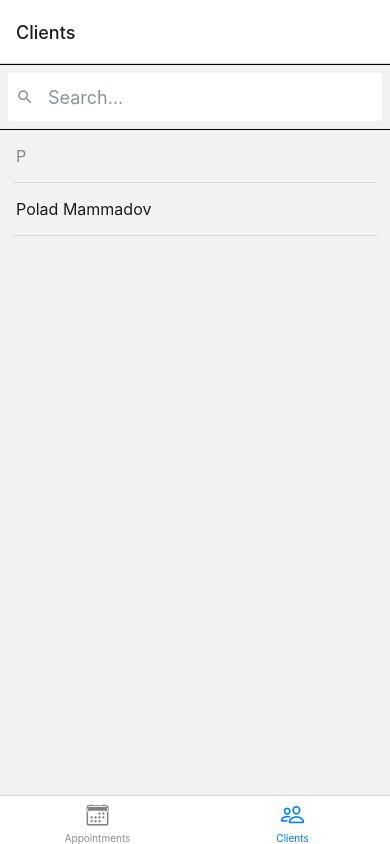
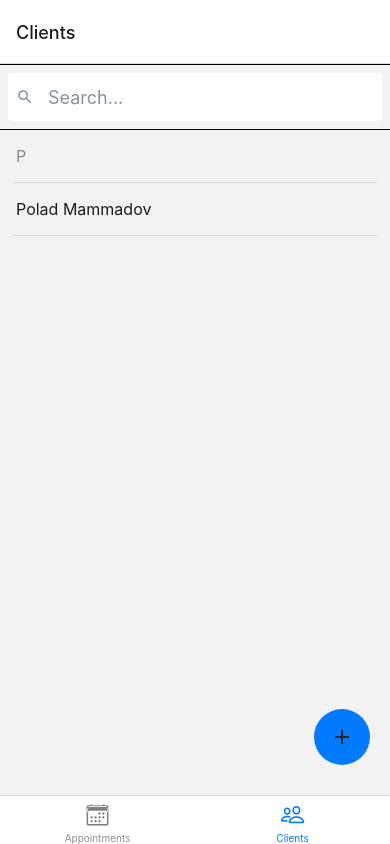
Before and after one commit to Polad10/Assistant, a React Native app: screen /Clients in a window 390 px wide. Built offline with nearby package versions, Linux system fonts and the light colour scheme.

Commit message:
fab in clients + refactor

```diff
--- a/components/ClientGroup.tsx
+++ b/components/ClientGroup.tsx
@@ -1,5 +1,5 @@
 import { View, StyleSheet } from 'react-native';
-import { ListItem, Divider } from '@rneui/base';
+import { ListItem, Divider } from '@rneui/themed';
 import { useTheme } from '@react-navigation/native';
 import { Colors } from '../types/Colors';
 
--- a/components/Clients.tsx
+++ b/components/Clients.tsx
@@ -1,6 +1,6 @@
 import { useTheme } from '@react-navigation/native';
 import { View, Platform, StyleSheet } from 'react-native';
-import { SearchBar } from '@rneui/themed';
+import { SearchBar, FAB } from '@rneui/themed';
 import { Colors } from '../types/Colors';
 import { SetStateAction, useState } from 'react';
 import ClientGroup from './ClientGroup';
@@ -13,32 +13,47 @@ export default function Clients() {
     setSearch(value);
   }
 
+  function addClient() {
+    return;
+  }
+
   return (
     <View style={{ flex: 1 }}>
       <SearchBar
         placeholder='Search...'
         platform={Platform.OS === 'ios' || Platform.OS === 'android' ? Platform.OS : 'default'}
         lightTheme={false}
-        containerStyle={styles(colors).searchBarContainerStyle}
-        inputContainerStyle={styles(colors).searchBarInputContainerStyle}
-        inputStyle={styles(colors).searchBarInputStyle}
+        containerStyle={styles(colors).searchBarContainer}
+        inputContainerStyle={styles(colors).searchBarInputContainer}
+        inputStyle={styles(colors).searchBarInput}
         value={search}
         onChangeText={updateSearch}
       />
       <ClientGroup />
+      <FAB
+        icon={{ name: 'add' }}
+        placement='right'
+        color={colors.primary}
+        style={styles(colors).fab}
+        onPress={addClient}
+      />
     </View>
   );
 }
 
 const styles = (colors: Colors) =>
   StyleSheet.create({
-    searchBarContainerStyle: {
+    searchBarContainer: {
       backgroundColor: colors.background,
     },
-    searchBarInputContainerStyle: {
+    searchBarInputContainer: {
       backgroundColor: colors.card,
     },
-    searchBarInputStyle: {
+    searchBarInput: {
       color: colors.text,
     },
+    fab: {
+      marginRight: 20,
+      marginBottom: 30,
+    },
   });
```
